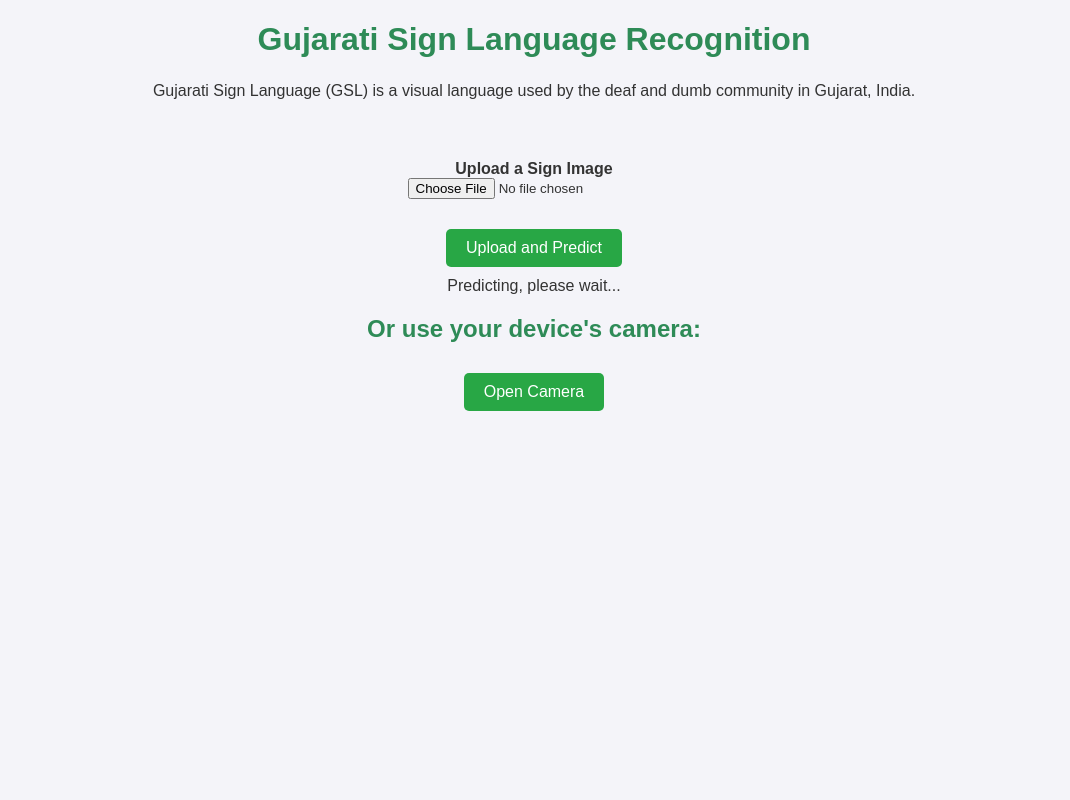
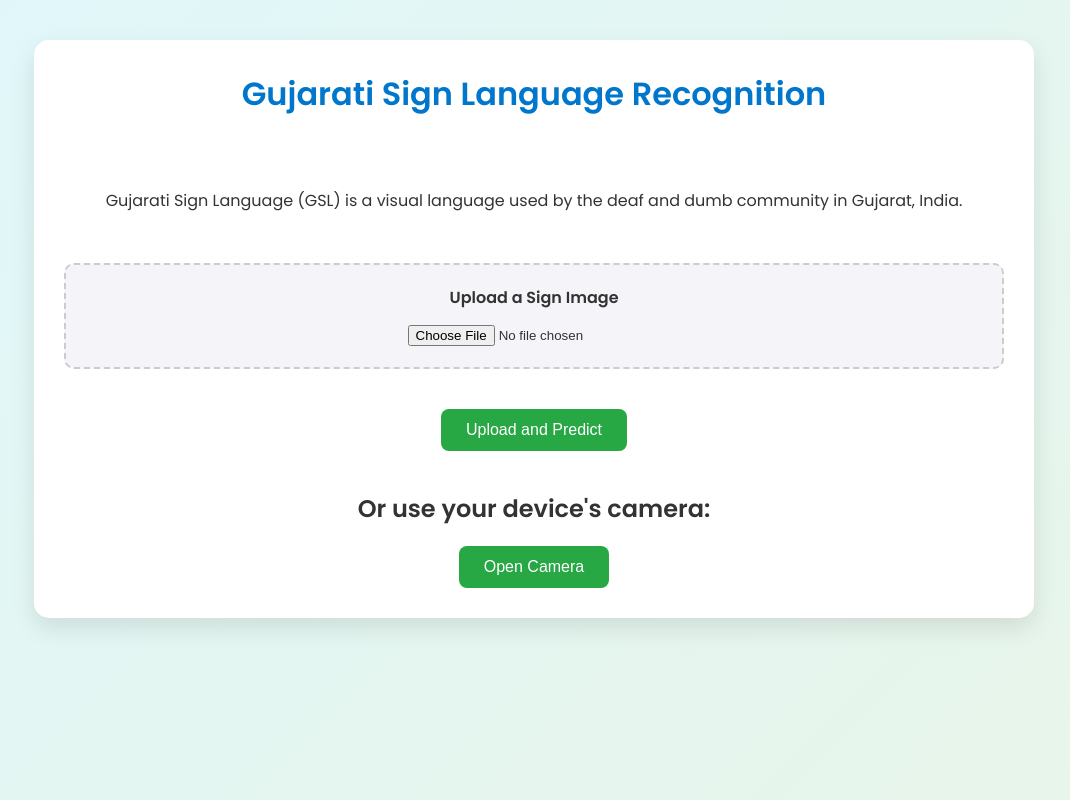
Before and after one commit to vivekmoliya/Gujarati-Sign-Language-Recognition-App, a Flask app: page / in a window 1280 px wide. Shown: the whole page, without its empty margins (106-1176 px from the left). Run offline with Flask 3, Linux system fonts and the light colour scheme.

Commit message:
Update styles.css

```diff
--- a/static/styles.css
+++ b/static/styles.css
@@ -1,47 +1,146 @@
-/* Apply a light background color to the whole page */
-body {
-    background-color: #f4f4f9; /* Light grayish background */
-    color: #333; /* Dark text for contrast */
-    text-align: center; /* Center all text */
-    font-family: Arial, sans-serif; /* Set a clean font */
+/* Importing Google Font */
+@import url('https://fonts.googleapis.com/css2?family=Poppins:wght@400;600&display=swap');
+
+* {
+    box-sizing: border-box;
     margin: 0;
     padding: 0;
 }
 
-/* Style the headings */
-h1, h2 {
-    color: #2e8b57; /* Highlighted green color for headings */
-    margin-bottom: 20px; /* Add spacing below headings */
+body {
+    font-family: 'Poppins', sans-serif;
+    background: linear-gradient(135deg, #e0f7fa, #e8f5e9);
+    color: #333;
+    display: flex;
+    flex-direction: column;
+    align-items: center;
+    padding: 40px 20px;
+    min-height: 100vh;
+    text-align: center;
 }
 
-/* Center the image */
-img {
-    display: block;
-    margin: 0 auto;
-    max-width: 100%; /* Ensure it is responsive */
-    height: auto;
+/* Container Layout */
+.container {
+    background: #ffffff;
+    border-radius: 15px;
+    box-shadow: 0 10px 25px rgba(0, 0, 0, 0.1);
+    max-width: 1000px;
+    width: 100%;
+    padding: 30px;
+    display: grid;
+    grid-template-columns: 1fr 1fr;
+    gap: 40px;
 }
 
-/* Style paragraphs */
-p {
-    line-height: 1.6; /* Improve readability */
-    margin: 0 0 20px 0; /* Add spacing below paragraphs */
+@media (max-width: 768px) {
+    .container {
+        grid-template-columns: 1fr;
+    }
 }
 
-/* Style buttons */
-button {
-    background-color: #28a745; /* Green button */
-    color: white; /* Text color for the button */
-    border: none;
-    padding: 10px 20px; /* Adjust padding */
-    border-radius: 5px; /* Rounded corners */
-    cursor: pointer; /* Change cursor to a pointer */
-    font-size: 16px; /* Larger text for readability */
-    margin: 10px; /* Add margin around buttons */
-    transition: background-color 0.3s ease; /* Smooth transition for hover */
+h1 {
+    grid-column: span 2;
+    font-size: 2rem;
+    color: #0077cc;
+    margin-bottom: 30px;
 }
 
-/* Change button color when hovered */
+/* Upload Box */
+.upload-box {
+    background: #f4f4f9;
+    border: 2px dashed #ccc;
+    padding: 20px;
+    width: 100%;
+    text-align: center;
+    border-radius: 10px;
+    transition: background 0.3s;
+}
+
+.upload-box:hover {
+    background: #e6f7f1;
+}
+
+input[type="file"] {
+    margin-top: 15px;
+}
+
+#imagePreview {
+    margin-top: 20px;
+    max-width: 100%;
+    border-radius: 10px;
+    box-shadow: 0 4px 12px rgba(0, 0, 0, 0.2);
+    display: none;
+}
+
+/* Buttons */
+button {
+    background-color: #28a745;
+    color: white;
+    border: none;
+    padding: 12px 25px;
+    border-radius: 8px;
+    cursor: pointer;
+    font-size: 16px;
+    margin-top: 20px;
+    transition: all 0.3s ease-in-out;
+}
+
 button:hover {
-    background-color: #218838; /* Darker green when hovered */
+    background-color: #1e7e34;
+    transform: scale(1.05);
 }
+
+/* Status Message */
+#statusMsg {
+    margin-top: 15px;
+    font-weight: bold;
+    color: #007bff;
+    font-size: 16px;
+    display: none;
+}
+
+/* ===== Result Page Styling ===== */
+.result-block {
+    margin-bottom: 2rem;
+}
+
+.result-image {
+    max-width: 100%;
+    height: auto;
+    border: 2px solid #ddd;
+    border-radius: 8px;
+}
+
+.prediction h3 {
+    font-size: 1.5rem;
+    color: #222;
+    margin:7rem 0;
+}
+
+.back-btn {
+    display: inline-block;
+    padding: 10px 20px;
+    background-color: #0077cc;
+    color: #fff;
+    text-decoration: none;
+    border-radius: 6px;
+    transition: background-color 0.3s;
+}
+
+.back-btn:hover {
+    background-color: #005fa3;
+}
+
+.speak-btn {
+    background-color: #0077cc;
+    color: white;
+    padding: 10px 20px;
+    border-radius: 8px;
+    margin-top: 10px;
+    font-size: 16px;
+    cursor: pointer;
+    border: none;
+  }
+  .speak-btn:hover {
+    background-color: #005fa3;
+  }
```
